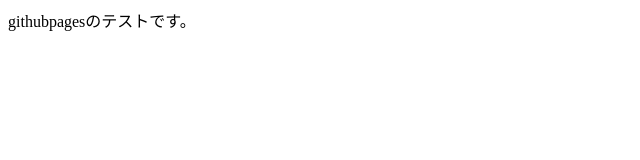
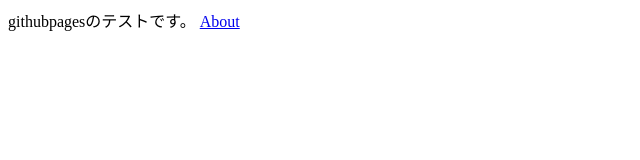
Before and after one commit to songcun/songcun.github.io, a plain HTML site: page index.html in a window 1280 px wide. Shown: the full height of the page, 0-640 px from the left. Drawn offline with Linux system fonts and the light colour scheme.

Commit message:
リンクの追加

```diff
--- a/index.html
+++ b/index.html
@@ -6,5 +6,6 @@
 </head>
 <body>
 githubpagesのテストです。
+<a href="About/">About</a>
 </body>
 </html>
```
